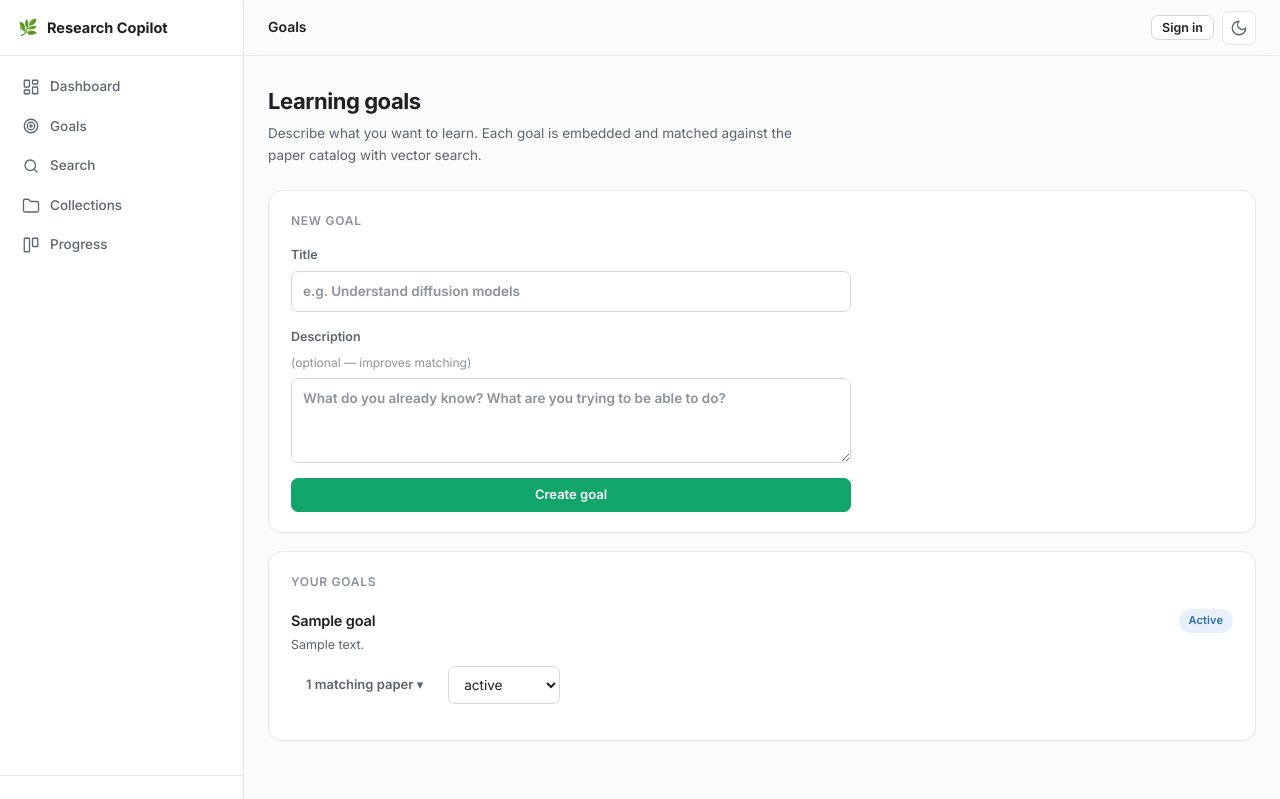
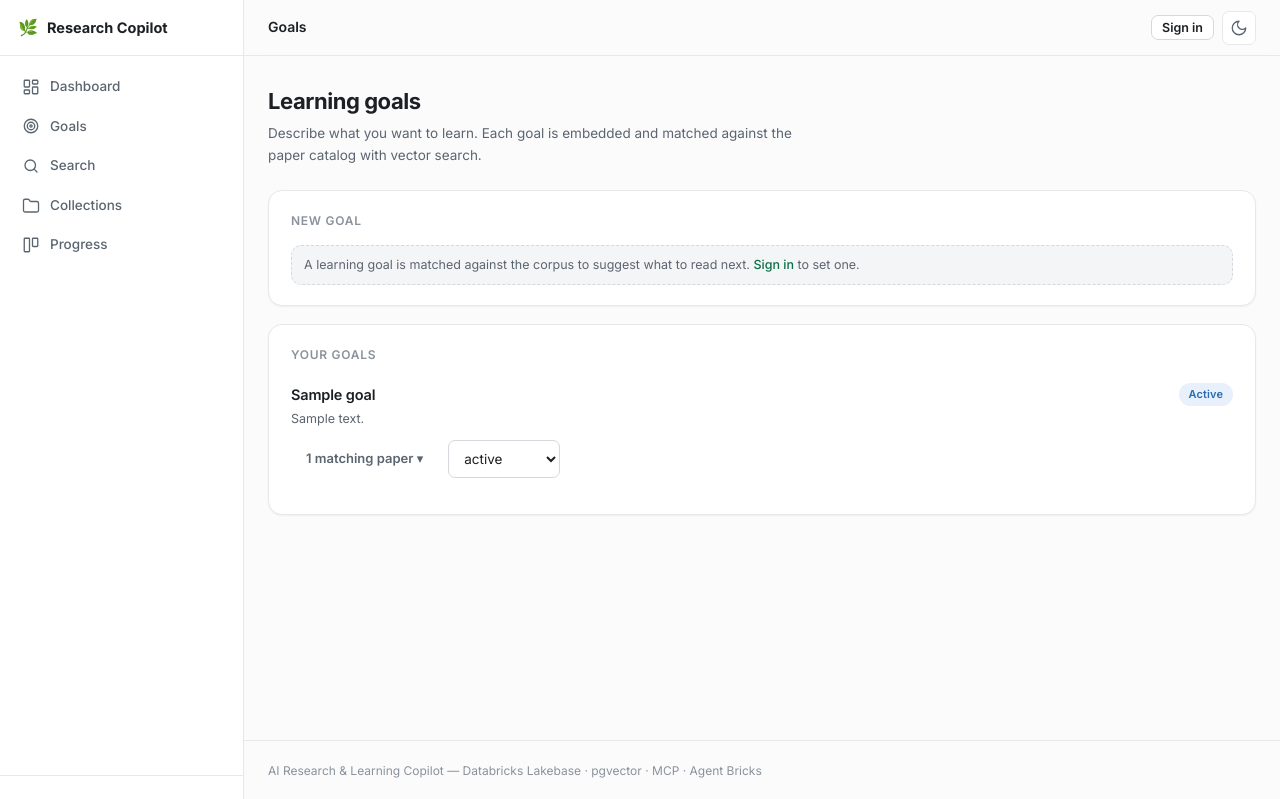
Before and after one commit to Andrew-deb/ai-research-copilot, a Python web app: template dashboard/templates/goals.html in a window 1280 px wide. Shown: the top 799 px of the page. Run offline with Jinja, Linux system fonts and the light colour scheme; the template is opened without the code that fills it: most values are stand-ins (such as "Sample title", 1, 10 or a date in 2020).

Commit message:
Refactor goal creation section to conditionally display form and guidance based on user permissions

```diff
--- a/dashboard/templates/goals.html
+++ b/dashboard/templates/goals.html
@@ -9,6 +9,7 @@
 
 <section class="panel">
   <h2>New goal</h2>
+  {% if can(CAP.goals_write) %}
   <form class="stack-form" method="post" action="{{ url_for('goals.create_goal') }}">
     <label>Title
       <input type="text" name="title" required maxlength="300" placeholder="e.g. Understand diffusion models">
@@ -18,6 +19,12 @@
     </label>
     <button type="submit" class="btn btn-primary">Create goal</button>
   </form>
+  {% else %}
+  <p class="locked-note">
+    A learning goal is matched against the corpus to suggest what to read next.
+    <a href="{{ url_for('auth.login') }}">Sign in</a> to set one.
+  </p>
+  {% endif %}
 </section>
 
 <section class="panel">
```
